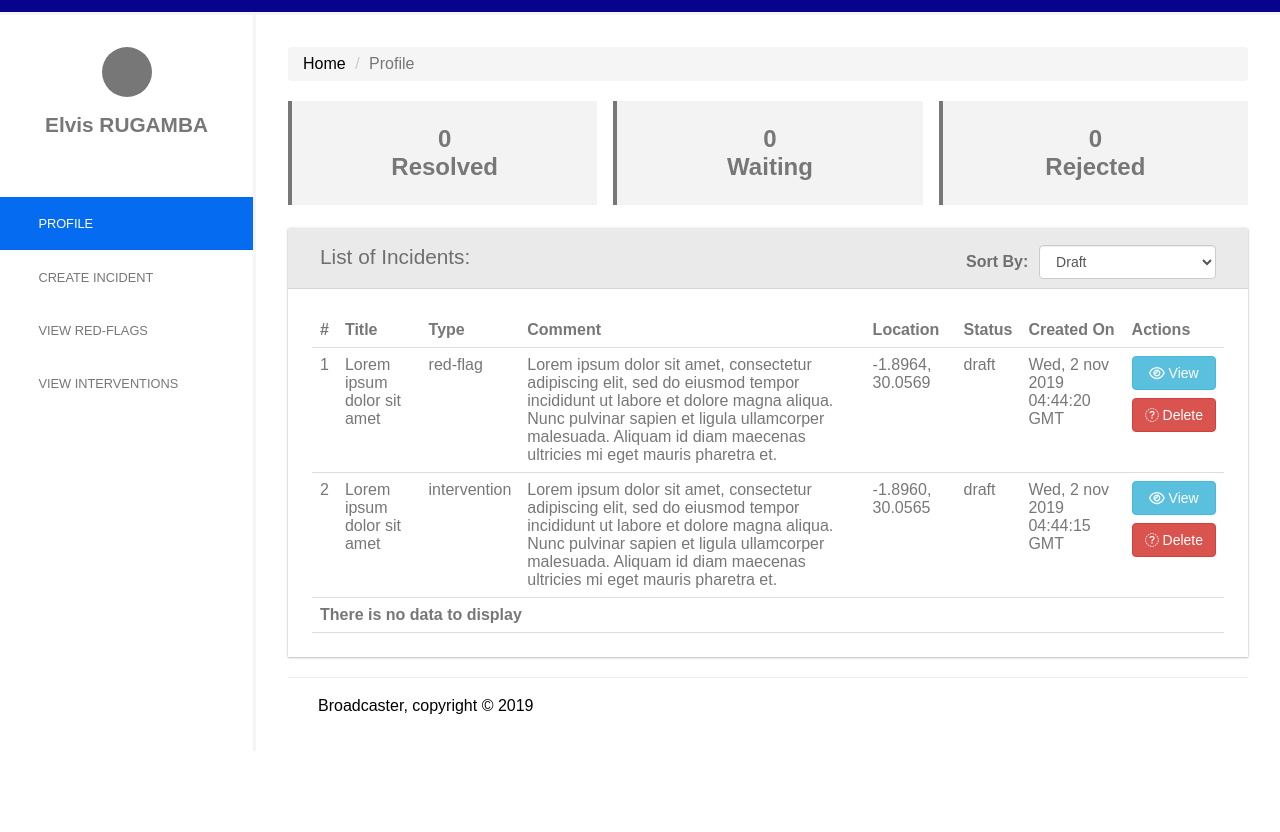
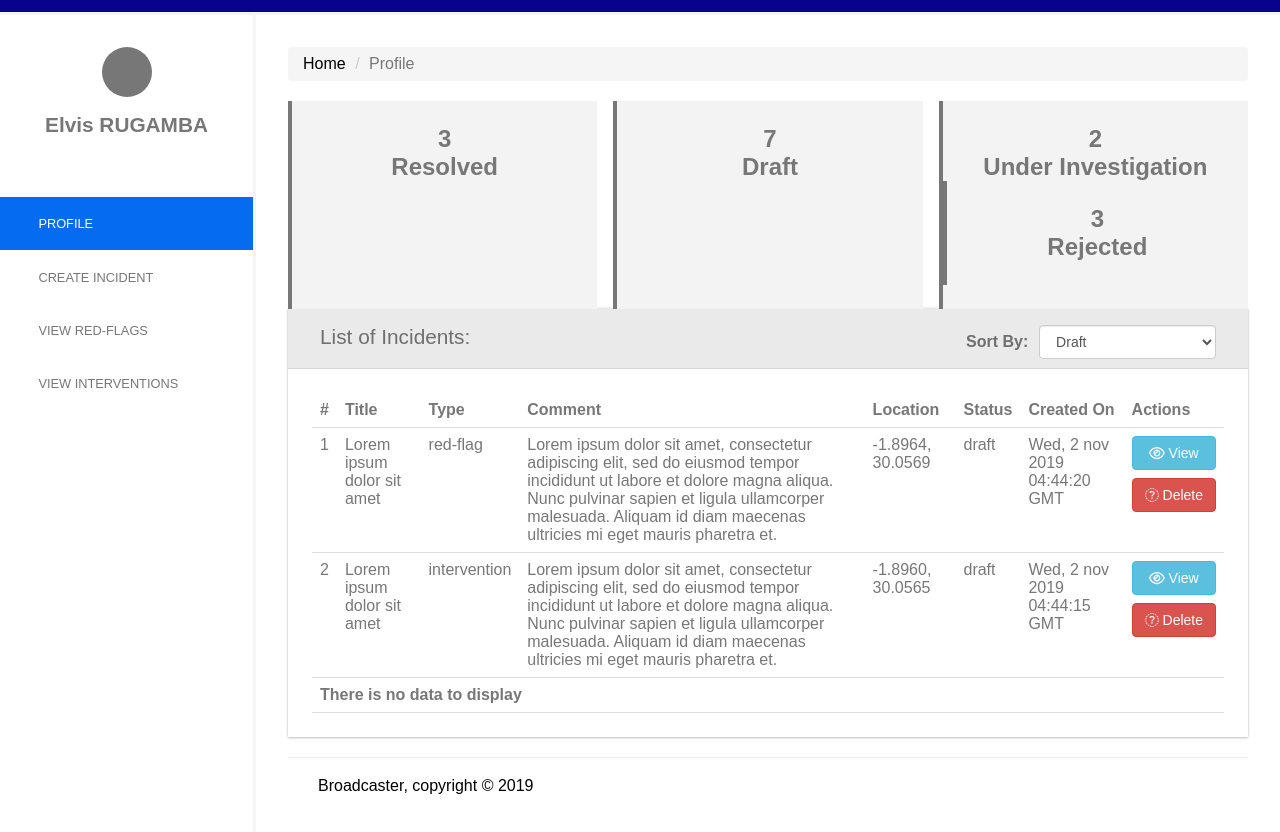
Before and after one commit to Elvis-rugamba/broadcaster, a website: page UI/user-profile.html in a window 1280 px wide. Shown: the part 88-920 px from the top of the page. Before the commit the page ends 839 px from the top, so only its background shows below. Drawn offline with Linux system fonts and the light colour scheme.

Commit message:
Add tiles

```diff
--- a/UI/user-profile.html
+++ b/UI/user-profile.html
@@ -55,15 +55,18 @@
         <div class="tiles">
             <div class="tile-grids">
                 <div class="tile-box tilebox-dark">
-                    <h2 class="text-dark">0</h2>
+                    <h2 class="text-dark">3</h2>
                     <h6 class="text-dark">Resolved</h6>
                 </div>
                 <div class="tile-box tilebox-dark">
-                    <h2 class="text-dark">0</h2>
-                    <h6 class="text-dark">Waiting</h6>
+                    <h2 class="text-dark">7</h2>
+                    <h6 class="text-dark">Draft</h6>
                 </div>
                 <div class="tile-box tilebox-dark">
-                    <h2 class="text-dark">0</h2>
+                    <h2 class="text-dark">2</h2>
+                    <h6 class="text-dark">Under Investigation</h6>
+                <div class="tile-box tilebox-dark">
+                    <h2 class="text-dark">3</h2>
                     <h6 class="text-dark">Rejected</h6>
                 </div>
             </div>
```
